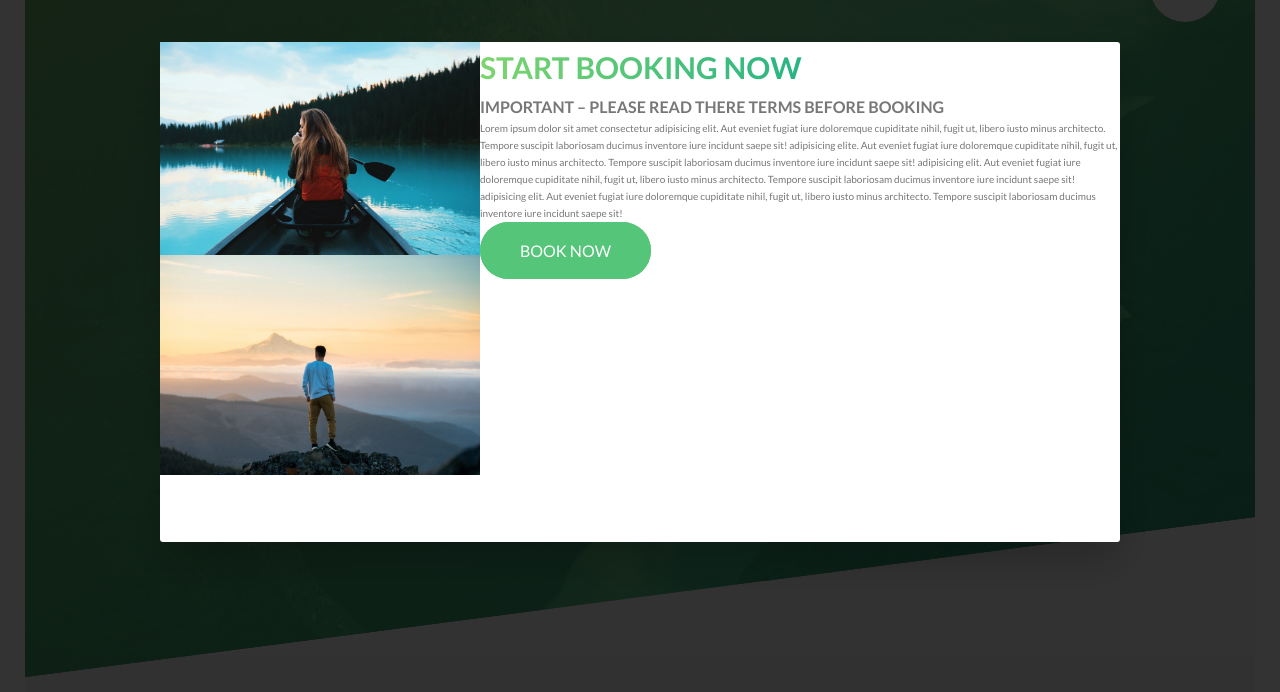
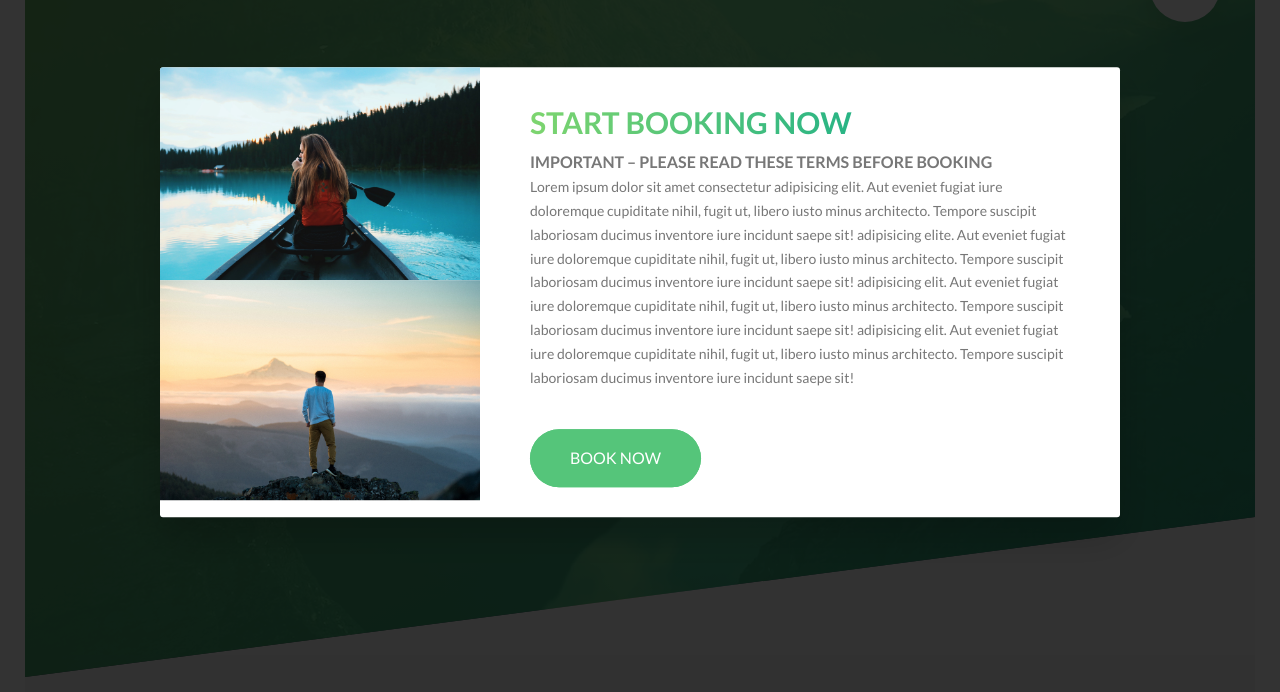
Before and after one commit to thebridge24/Lesson-Project, a website: page starter/index.html in a window 1280 px wide. Shown: the part 108-800 px from the top of the page. Drawn offline with Linux system fonts and the light colour scheme.

Commit message:
paragraph aligned

```diff
--- a/starter/index.html
+++ b/starter/index.html
@@ -427,11 +427,12 @@
                   <img src="img/nat-9.jpg" alt="Tour Photo" class="popup__img">
                 </div>
                 <div class="popup__right">
-                    <h2 class="heading-secondary">
+
+                         <h2 class="heading-secondary">
                         Start booking now
                     </h2>
                     <h3 class="heading-tertiary">Important &ndash;
-                        Please read there terms before booking</h3>
+                        Please read these terms before booking</h3>
                     <p class="popup__text">
                     Lorem ipsum dolor sit amet consectetur adipisicing elit. Aut eveniet fugiat iure doloremque cupiditate nihil, fugit ut, libero iusto minus architecto. Tempore suscipit laboriosam ducimus inventore iure incidunt saepe sit!
                     adipisicing elite. Aut eveniet fugiat iure doloremque cupiditate nihil, fugit ut, libero iusto minus architecto. Tempore suscipit laboriosam ducimus inventore iure incidunt saepe sit!
@@ -439,6 +440,7 @@
                     adipisicing elit. Aut eveniet fugiat iure doloremque cupiditate nihil, fugit ut, libero iusto minus architecto. Tempore suscipit laboriosam ducimus inventore iure incidunt saepe sit!
                     </p>
                     <a href="#" class="btn btn--green">Book now</a>
+
 
                 </div>
 
--- a/starter/sass/components/_popup.scss
+++ b/starter/sass/components/_popup.scss
@@ -10,23 +10,23 @@
     &__content{
         @include absCenter;
 
-
         width: 75%;
-        height: 50rem;
         background-color: $color-primary-white;
         box-shadow: 0 2rem 4rem rgba($color-primary-black, .2);
         border-radius: 3px;
         display: table;
+        overflow: hidden;
     }
 
     &__left {
         width: 33.33333%;
-        float: left;
-
+        display: table-cell;
     }
     &__right {
-       width: 66.666666%;
-       float: left;
+       width: 66.666667%;
+       display: table-cell;
+       vertical-align: middle;
+       padding: 3rem 5rem;
 
     }
     &__img {
@@ -35,7 +35,8 @@
 
     }
     &__text {
-
+        font-size: 1.4rem;
+        margin-bottom: 4rem;
     }
 
 }
```
Also changed, not shown: starter/css/style.css.
